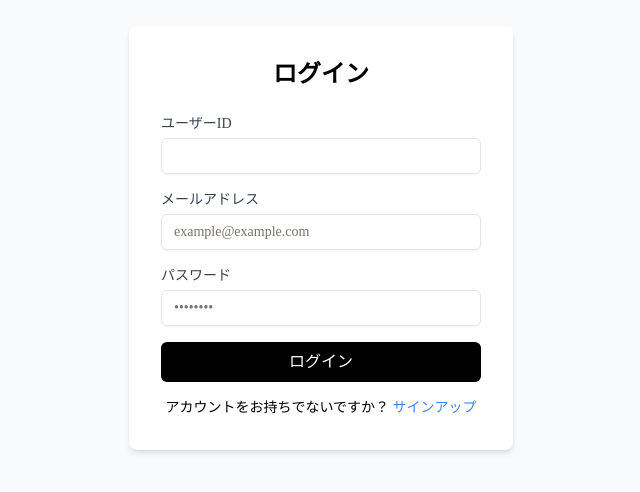
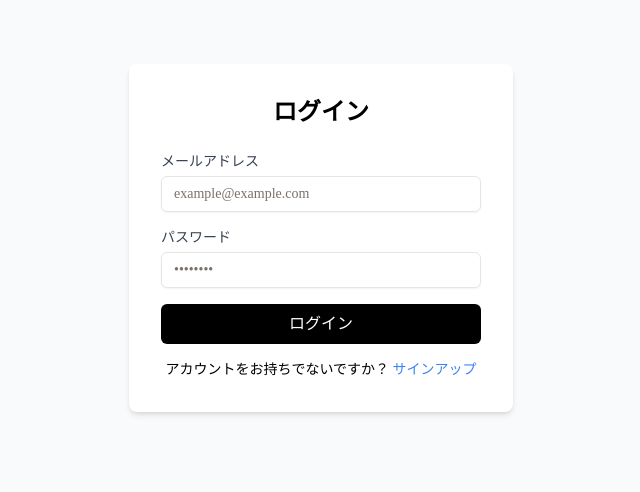
Before and after one commit to totot1010/Jisui, a Next.js app in the folder frontend/: page /login in a window 1280 px wide. Shown: the part 162-654 px from the top of the page, without its empty margins (319-959 px from the left). Built offline with nearby package versions, Linux system fonts and the light colour scheme.

Commit message:
✨ feat: ログイン実装

```diff
--- a/frontend/src/feature/auth/components/Login/Login.tsx
+++ b/frontend/src/feature/auth/components/Login/Login.tsx
@@ -1,30 +1,19 @@
 'use client'
 
-import { useState } from 'react'
-import { useRouter } from 'next/navigation'
 import LoginView from './view/Login'
+import { useLogin } from './hooks';
 
 export default function Login() {
-  const [userId, setUserId] = useState('')
-  const [email, setEmail] = useState('')
-  const [password, setPassword] = useState('')
-  const [error, setError] = useState('')
-  const router = useRouter()
-  const handleSubmit = async (e: React.FormEvent) => {
-    e.preventDefault()
-    setError('')
-
-    try {
-      // TODO: ログイン処理を実装する
-      console.log('ログイン:', email, password)
-      router.push('/home')
-    } catch (err) {
-      console.error(err)
-      setError('ログインに失敗しました。メールアドレスとパスワードを確認してください。')
-    }
-  }
+  const {
+    email,
+    password,
+    error,
+    setEmail,
+    setPassword,
+    handleSubmit,
+  } = useLogin();
 
   return (
-    <LoginView userId={userId} email={email} password={password} error={error} setUserId={setUserId} setEmail={setEmail} setPassword={setPassword} handleSubmit={handleSubmit} />
+    <LoginView email={email} password={password} error={error} setEmail={setEmail} setPassword={setPassword} handleSubmit={handleSubmit} />
   )
 }
--- /dev/null
+++ b/frontend/src/feature/auth/components/Login/hooks/index.ts
@@ -0,0 +1 @@
+export *  from './useLogin';
--- /dev/null
+++ b/frontend/src/feature/auth/components/Login/hooks/useLogin.tsx
@@ -0,0 +1,28 @@
+import { login } from '@/feature/auth/actions/login';
+import { useState } from 'react';
+
+export function useLogin() {
+  const [email, setEmail] = useState('');
+  const [password, setPassword] = useState('');
+  const [error, setError] = useState('');
+
+  const handleSubmit = async (e: React.FormEvent) => {
+    e.preventDefault();
+    setError('');
+
+    const response = await login({ email, password });
+    // レスポンスが存在する時はエラーのケース
+    if (response) {
+      setError(response.message);
+    }
+  };
+
+  return {
+    email,
+    password,
+    error,
+    setEmail,
+    setPassword,
+    handleSubmit,
+  };
+}
--- a/frontend/src/feature/auth/components/Login/view/Login.tsx
+++ b/frontend/src/feature/auth/components/Login/view/Login.tsx
@@ -4,30 +4,22 @@ import { Input } from '@/components/shadcn/input'
 import Link from 'next/link'
 
 type LoginViewProps = {
-  userId: string
   email: string
   password: string
   error: string
-  setUserId: (userId: string) => void
   setEmail: (email: string) => void
   setPassword: (password: string) => void
   handleSubmit: (e: React.FormEvent) => void
 }
 
 export default function LoginView(
-  { userId, email, password, error, setUserId, setEmail, setPassword, handleSubmit }: LoginViewProps
+  { email, password, error, setEmail, setPassword, handleSubmit }: LoginViewProps
 ) {
   return (
     <div className="bg-white p-8 rounded-lg shadow-md w-96">
       <h1 className="text-2xl font-bold mb-6 text-center">ログイン</h1>
       {error && <p className="text-red-500 text-sm mb-4">{error}</p>}
       <form onSubmit={handleSubmit} className="space-y-4">
-        <div>
-          <label htmlFor="userId" className="block text-sm font-medium text-gray-700 mb-1">
-            ユーザーID
-          </label>
-          <Input type="text" id="userId" className="px-3 py-2" value={userId} onChange={(e) => setUserId(e.target.value)} required />
-        </div>
         <div>
           <label htmlFor="email" className="block text-sm font-medium text-gray-700 mb-1">
             メールアドレス
--- a/frontend/src/feature/auth/types/dtos/index.ts
+++ b/frontend/src/feature/auth/types/dtos/index.ts
@@ -1 +1,3 @@
 export * from './createUserRequestDto';
+export * from './loginRequestDto';
+export * from './loginResponseDto';
--- /dev/null
+++ b/frontend/src/feature/auth/types/dtos/loginRequestDto.ts
@@ -0,0 +1,4 @@
+export type LoginRequestDto = {
+  email: string;
+  password: string;
+}
--- /dev/null
+++ b/frontend/src/feature/auth/types/dtos/loginResponseDto.ts
@@ -0,0 +1,6 @@
+export type LoginResponseDto = {
+  accessToken: string;
+  refreshToken: string;
+  userId: string;
+  username: string;
+}
```
